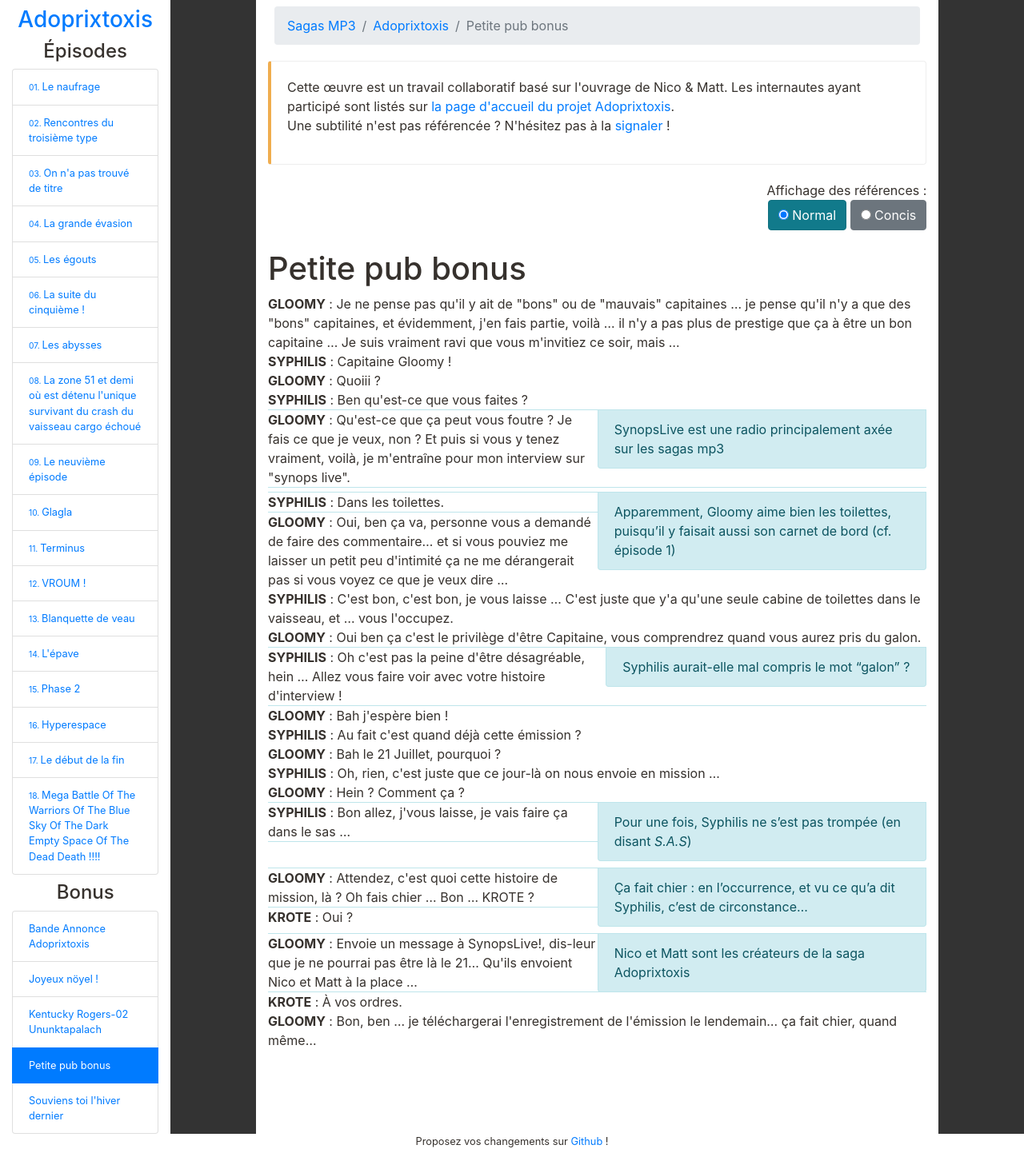
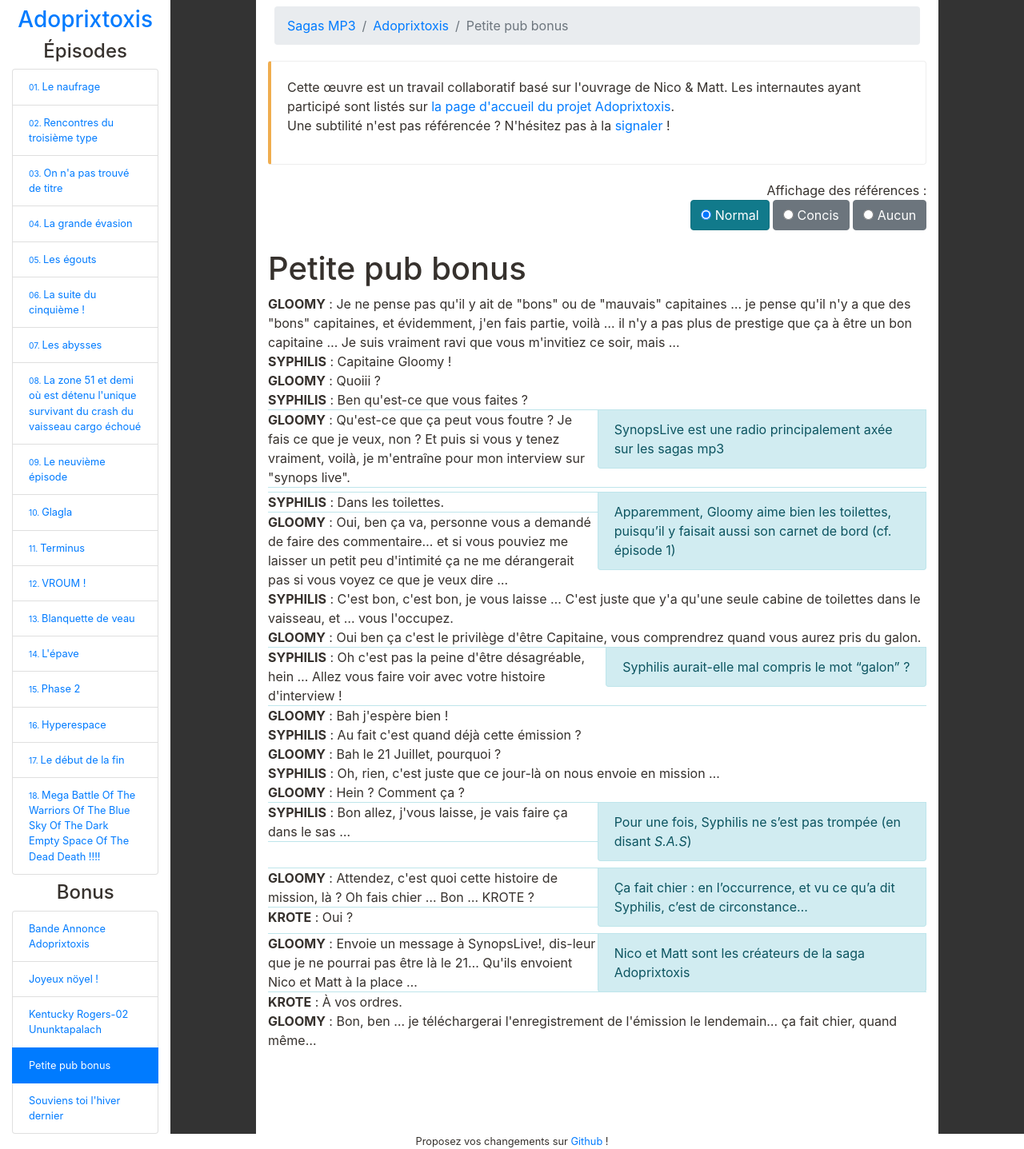
Before and after one commit to Neamar/sagas-mp3, a Jekyll site: the page built from Adoprixtoxis/Petite_Pub_Bonus.html, in a window 1280 px wide. Shown: the whole page at 80% size. Built offline with Jekyll 4.4.1, drawn with Linux system fonts in a browser that asks for light colours.

Commit message:
Added option to hide all references

```diff
--- a/_layouts/text.html
+++ b/_layouts/text.html
@@ -25,16 +25,27 @@
       <label class="btn btn-secondary">
         <input type="radio" name="options" id="option2" value="concise" autocomplete="off"> Concis
       </label>
+      <label class="btn btn-secondary">
+        <input type="radio" name="options" id="option3" value="none" autocomplete="off"> Aucun
+      </label>
     </form>
 <script>
 var rad = document.refmode.options;
-var prev = null;
 for (var i = 0; i < rad.length; i++) {
   rad[i].addEventListener('change', function() {
-    if (this !== prev) {
-      prev = this;
+    var container = document.getElementById('episode-text');
+    if (this.value === 'concise') {
+      container.classList.add('concise');
+      container.classList.add('display-references');
     }
-    document.getElementsByClassName('episode-text')[0].classList.toggle('concise');
+    else if (this.value === 'normal') {
+      container.classList.remove('concise');
+      container.classList.add('display-references');
+    }
+    else if (this.value === 'none') {
+      container.classList.remove('concise');
+      container.classList.remove('display-references');
+    }
   });
 }
 </script>
@@ -46,7 +57,7 @@ for (var i = 0; i < rad.length; i++) {
 
   {%- assign current_line = '' -%}
 
-  <div class="episode-text">
+  <div id="episode-text" class="display-references">
   {%- for line in lines -%}
 
     {%comment%} Is it a chapter? {%endcomment%}
--- a/css/design.css
+++ b/css/design.css
@@ -15,6 +15,11 @@ body {
 }
 
 .reference, .joke {
+  display: none;
+}
+
+.display-references .reference, .display-references  .joke {
+  display: block;
   color: #0c5460;
   background-color: #d1ecf1;
   padding: .75rem 1.25rem;
@@ -33,16 +38,16 @@ body {
   margin-bottom: 0;
 }
 
-.has_joke {
+.display-references .has_joke {
   border-top: 1px solid #bee5eb;
   border-bottom: 1px solid #bee5eb;
 }
 
-.clear {
+.display-references .clear {
   clear: right;
 }
 
-.has_joke + .has_joke {
+.display-references  .has_joke + .has_joke {
   margin-top: 5px;
 }
 
@@ -59,19 +64,19 @@ body {
     border-left-color: #f0ad4e;
 }
 
-.episode-text {
+#episode-text {
    overflow-wrap: break-word;
    word-break: break-word;
 }
 
-.concise .reference p, .concise .joke p {
+.display-references.concise .reference p, .display-references.concise .joke p {
   overflow: hidden;
   white-space: nowrap;
   text-overflow: ellipsis;
 }
 
 
-.concise .sentence:hover .reference p, .concise .sentence:hover .joke p {
+.display-references.concise .sentence:hover .reference p, .display-references.concise .sentence:hover .joke p {
   overflow: auto;
   white-space: normal;
   text-overflow: clip;
@@ -79,7 +84,7 @@ body {
 
 
 @media only screen and (max-width: 768px) {
-  .reference, .joke {
+  .display-references .reference, .display-references .joke {
     min-width: 20%;
     font-size: 0.85em;
   }
```
